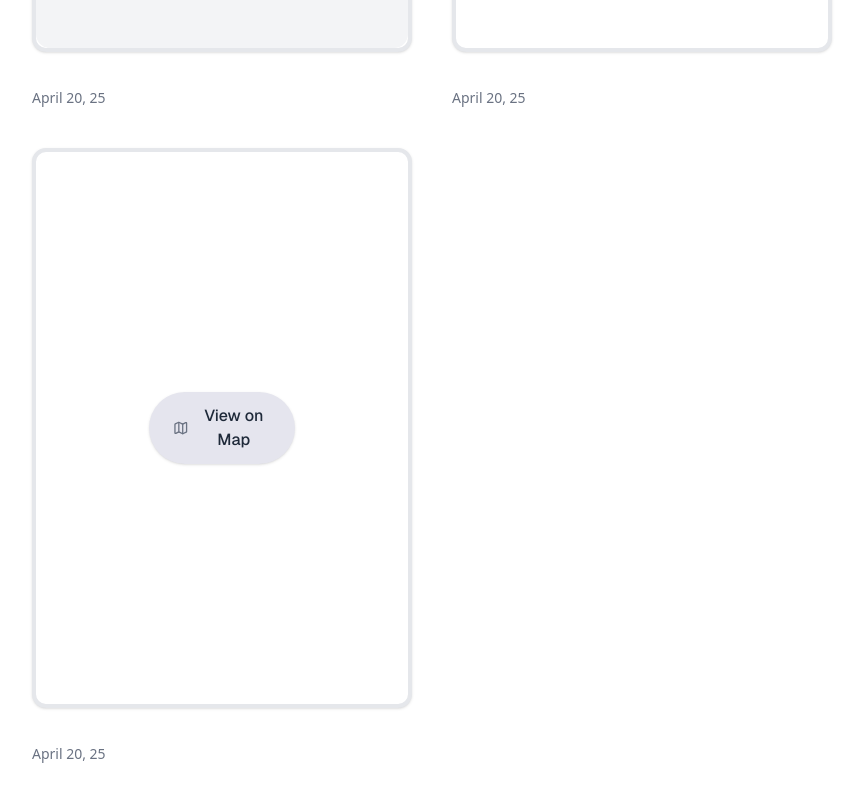
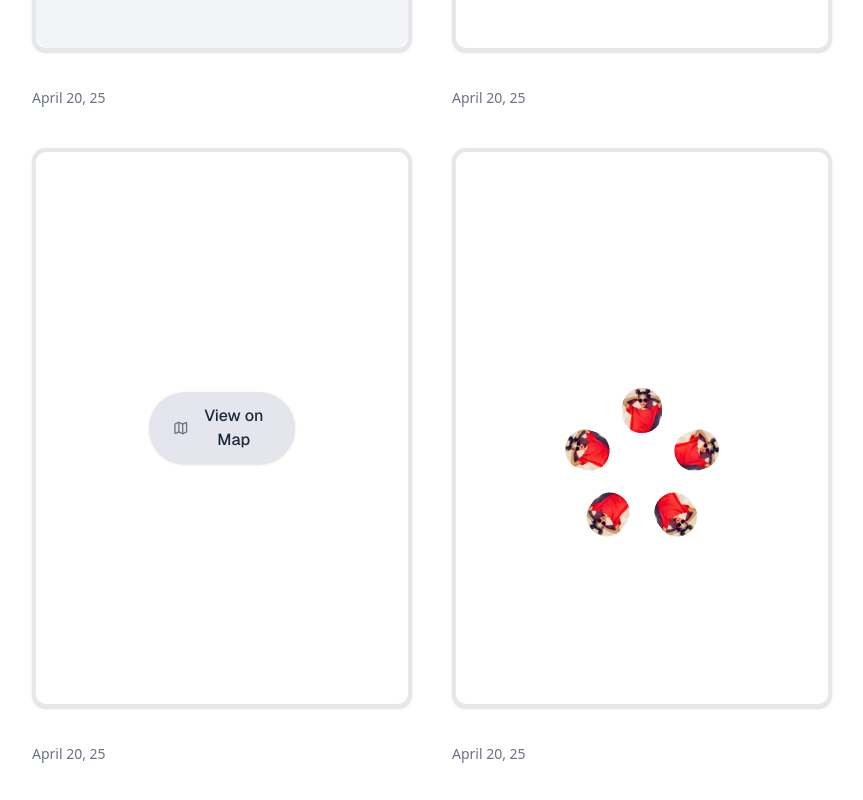
Before and after one commit to LuckyGoyal039/UIForge, a Next.js app: page / in a window 1280 px wide. Shown: the part 1888-2688 px from the top of the page, without its empty margins (208-1071 px from the left). Built offline with nearby package versions, Linux system fonts and the light colour scheme.

Commit message:
add circular shape image

```diff
--- a/next.config.ts
+++ b/next.config.ts
@@ -2,6 +2,9 @@ import type { NextConfig } from "next";
 
 const nextConfig: NextConfig = {
   /* config options here */
+  images: {
+    unoptimized: true
+},
   output: "export"
 };
 
--- a/src/pages/UiElement/index.tsx
+++ b/src/pages/UiElement/index.tsx
@@ -3,6 +3,7 @@ import Card from "@/ui/CardSwipe";
 import CashDisclosure from "@/ui/CashDisclosure";
 import CircularMenuPage from "@/ui/circulatMenuPage";
 import ContinuousTab from "@/ui/ContinuousTab";
+import RadialCarousel from "@/ui/RadialCarousel";
 import ReturnCalculator from "@/ui/ReturnCalculator";
 import TransactionList from "@/ui/TransactionList";
 import ViewMap from "@/ui/ViewMap";
@@ -20,29 +21,34 @@ const ElementList = [
         component: <TransactionList />
     },
     {
-        id: 7,
+        id: 3,
         name: "Add Cash Disclosure",
         component: <CashDisclosure />
     },
     {
-        id: 3,
+        id: 4,
         name: "Circular Menu",
         component: <CircularMenuPage />
     },
     {
-        id: 6,
+        id: 5,
         name: "Card Swipe",
         component: <Card/>
     },
     {
-        id: 4,
+        id: 6,
         name: "Continuous Tabs",
         component: <ContinuousTab/>
     },
     {
-        id: 5,
+        id: 7,
         name: "View on Maps",
         component: <ViewMap/>
+    },
+    {
+        id: 8,
+        name: "Radial Carousel",
+        component: <RadialCarousel/>
     },
 
 
--- /dev/null
+++ b/src/ui/RadialCarousel/index.tsx
@@ -0,0 +1,48 @@
+'use client'
+import Image from "next/image"
+import RedChild from '@/assets/images/redChild.jpeg'
+
+const itemList = [
+    {
+        id: 1,
+        image: RedChild,
+    },
+    {
+        id: 2,
+        image: RedChild,
+    },
+    {
+        id: 3,
+        image: RedChild,
+    },
+    {
+        id: 4,
+        image: RedChild,
+    },
+    {
+        id: 5,
+        image: RedChild,
+    },
+    {
+        id: 6,
+        image: RedChild,
+    },
+]
+const arr1 = ["L", "U", 'c', 'k', 'y'];
+export default function RadialCarousel() {
+    return (
+        <div className="w-full h-full flex justify-center items-center bg-white">
+            {
+                itemList.map((entry, index) => {
+                    return (
+                        <div key={entry.id}
+                            style={{ transform: `rotate(${index * 360 / arr1.length}deg)` }}
+                            className="h-20 border-red-100 absolute w-10  text-black origin-bottom rounded-full">
+                            <Image src={entry.image} alt="image" width={50} height={50} className="rounded-full" />
+                        </div>
+                    )
+                })
+            }
+        </div>
+    )
+}
```
